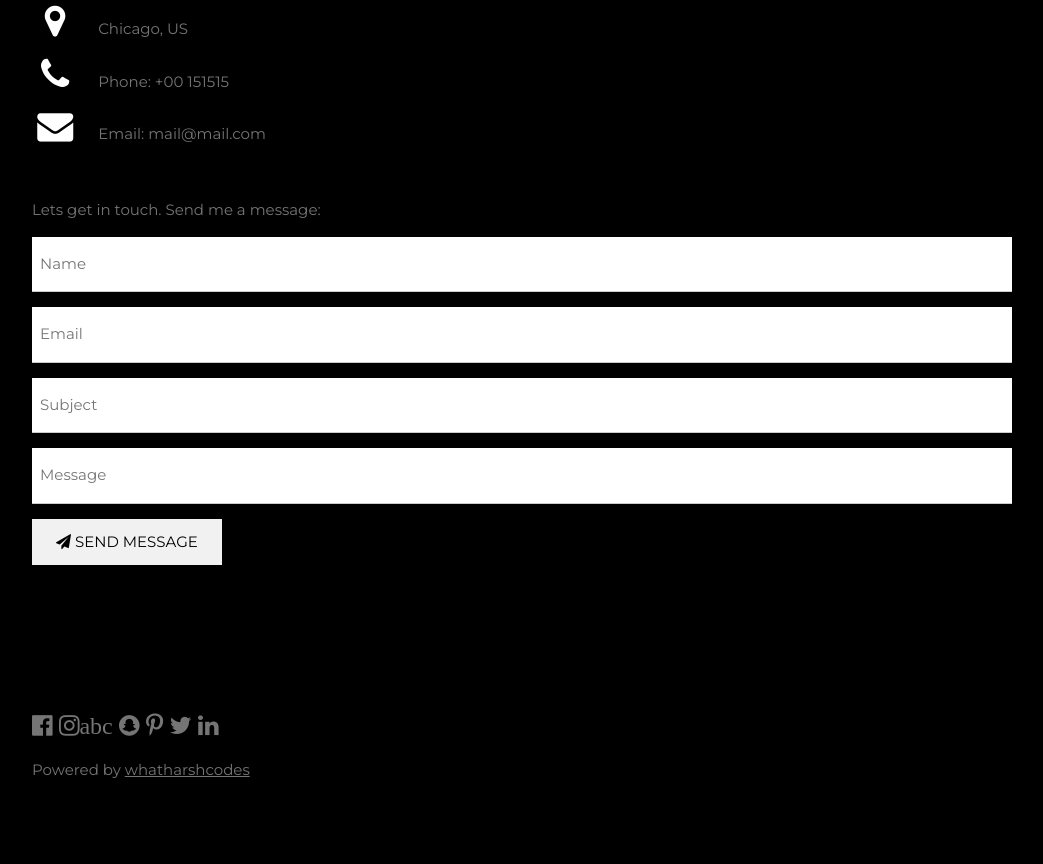
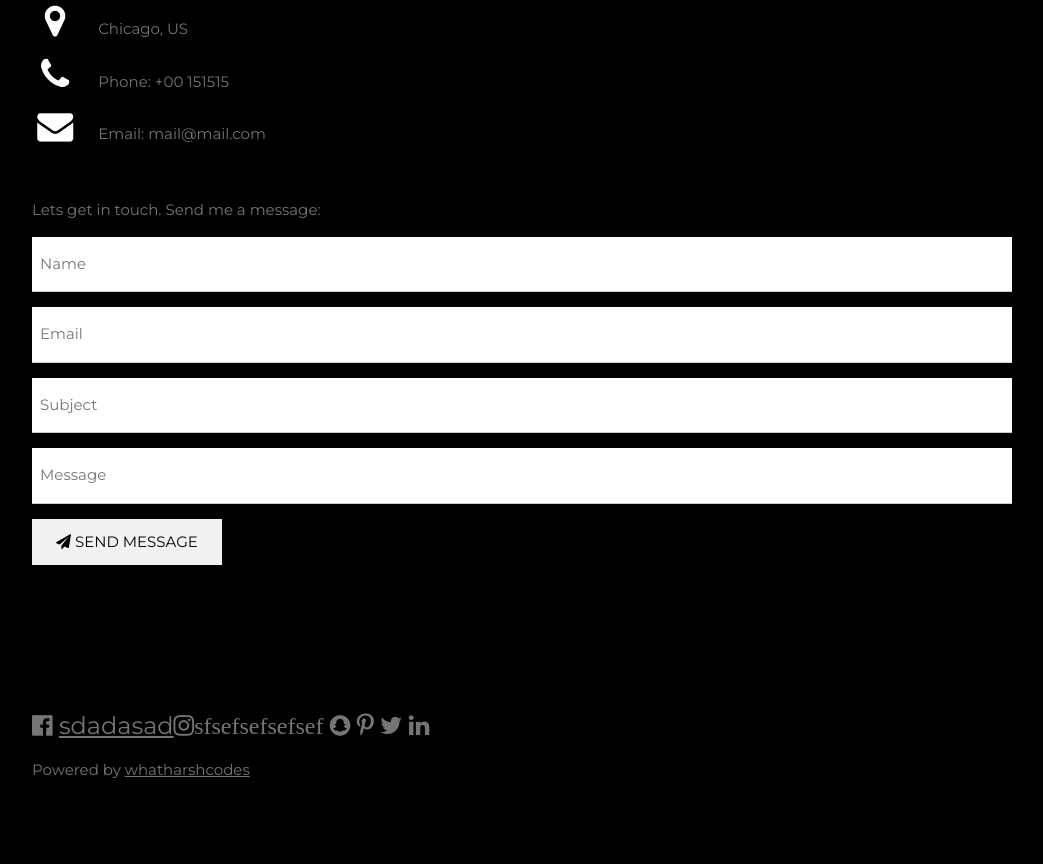
Before and after one commit to whatharshcodes/whatharshcodes.github.io, a plain HTML site: page index.html in a window 1280 px wide. Shown: the part 3770-4634 px from the top of the page, without its empty margins (178-1221 px from the left). Drawn offline with nearby package versions, Linux system fonts and the light colour scheme.

Commit message:
Update index.html

```diff
--- a/index.html
+++ b/index.html
@@ -208,7 +208,7 @@ body, h1,h2,h3,h4,h5,h6 {font-family: "Montserrat", sans-serif}
     <!-- Footer -->
   <footer class="w3-content w3-padding-64 w3-text-grey w3-xlarge">
     <i class="fa fa-facebook-official w3-hover-opacity"></i>
-    <a href="https://linkedin.com/in/harshkotwani" target="_blank" class="w3-hover-text-green"></a><i class="fa fa-instagram w3-hover-opacity">abc</a></i>
+    <a href="https://linkedin.com/in/harshkotwani" target="_blank" class="w3-hover-text-green">sdadasad<i class="fa fa-instagram w3-hover-opacity">sfsefsefsefsef</i></a>
     <i class="fa fa-snapchat w3-hover-opacity"></i>
     <i class="fa fa-pinterest-p w3-hover-opacity"></i>
     <i class="fa fa-twitter w3-hover-opacity"></i>
```
